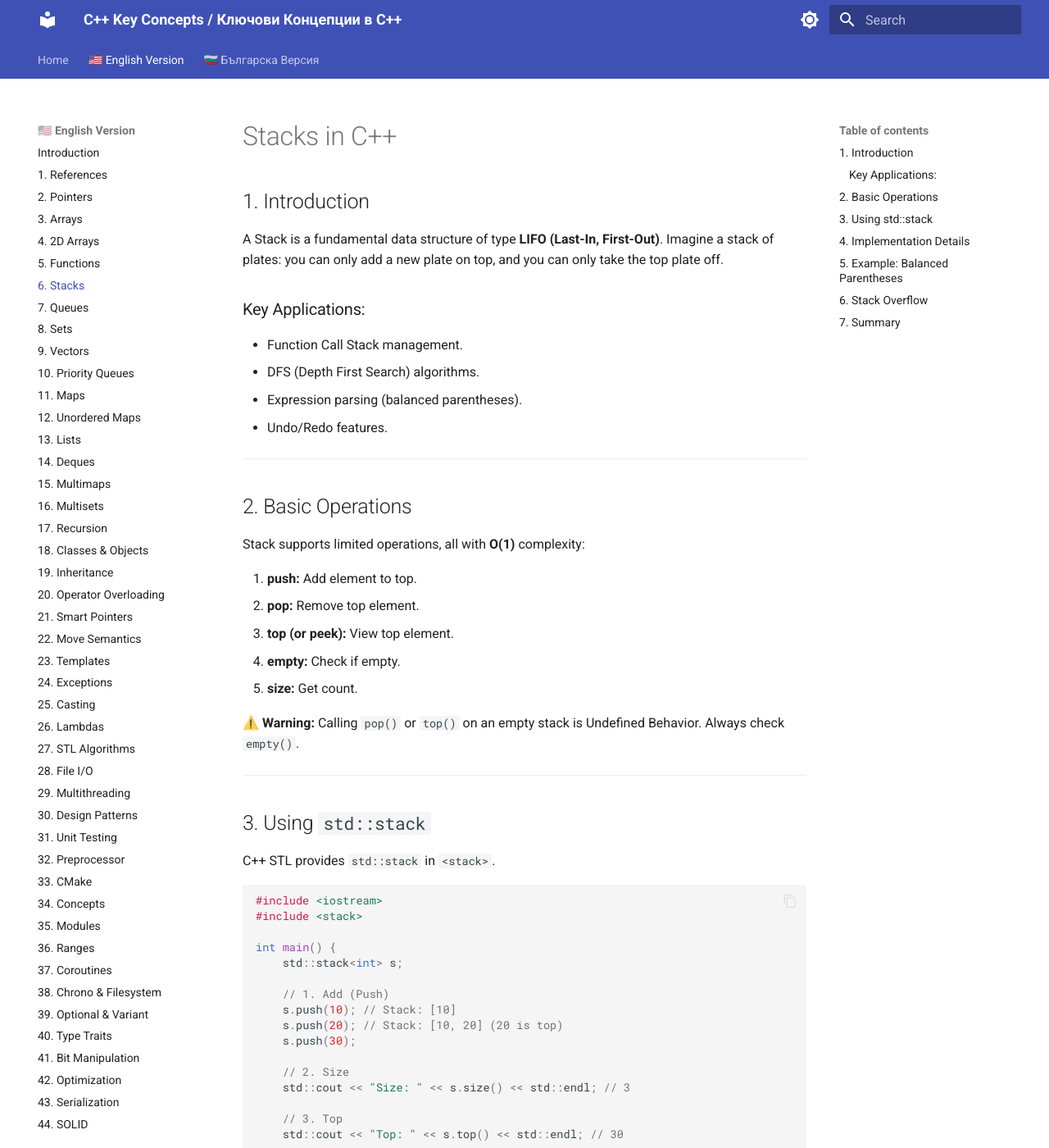
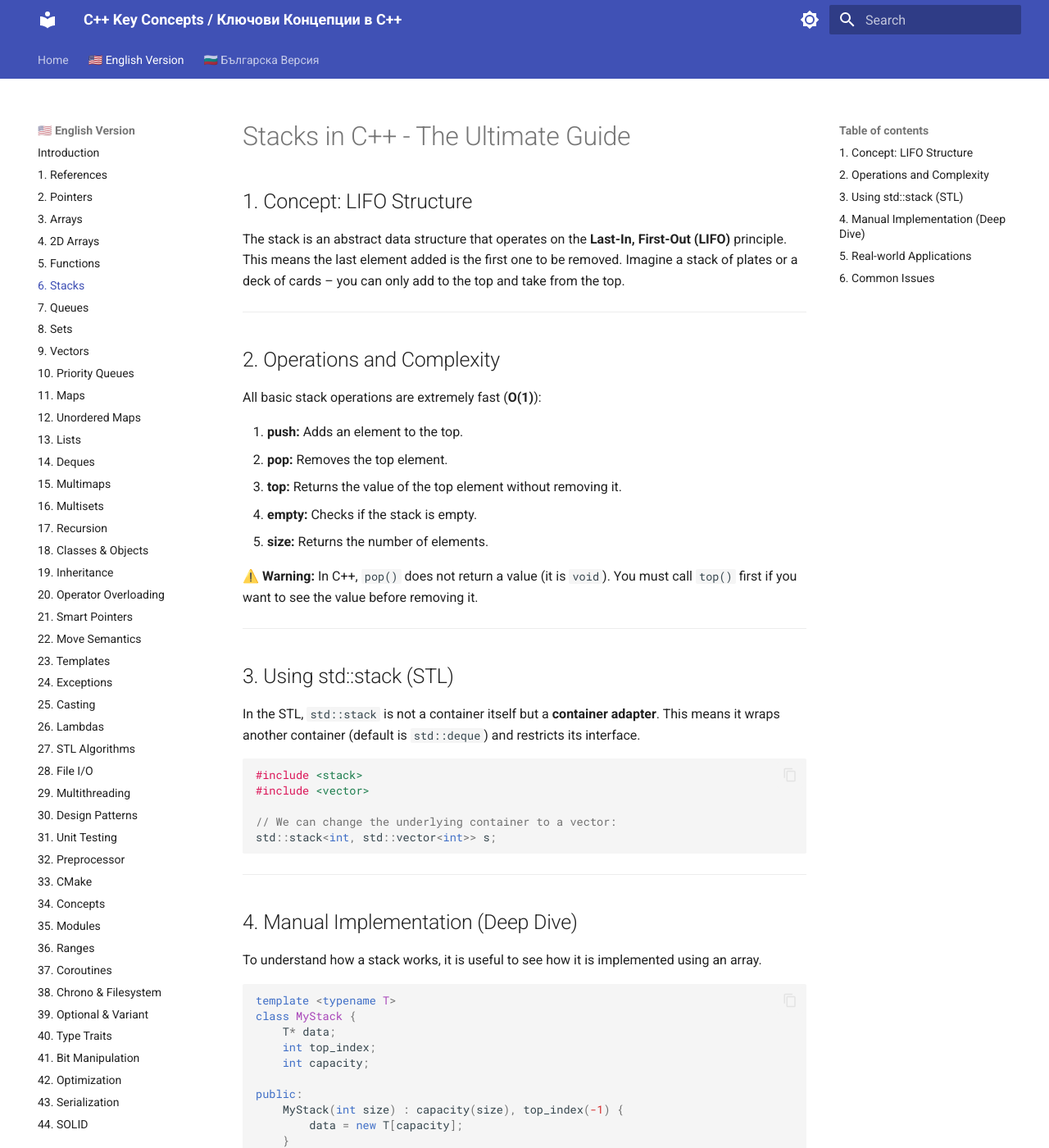
Before and after one commit to KadirYazadzhi/CPlusPlus---KeyConcepts, an MkDocs documentation site: the page built from docs/en/Stacks/Stacks.md, in a window 1280 px wide and 1400 px high. Shown: the whole window at 82% size. Built offline with MkDocs 1.6.1 and Material for MkDocs 9.7.7, drawn with Linux system fonts in a browser that asks for light colours; some of the changed text lies outside the part shown.

Commit message:
Docs: Update Stacks (Topic 6) with comprehensive content

````diff
--- a/docs/en/Stacks/Stacks.md
+++ b/docs/en/Stacks/Stacks.md
@@ -1,134 +1,85 @@
-# Stacks in C++
+# Stacks in C++ - The Ultimate Guide
 
-## 1. Introduction
-
-A Stack is a fundamental data structure of type **LIFO (Last-In, First-Out)**. Imagine a stack of plates: you can only add a new plate on top, and you can only take the top plate off.
-
-### Key Applications:
-*   Function Call Stack management.
-*   DFS (Depth First Search) algorithms.
-*   Expression parsing (balanced parentheses).
-*   Undo/Redo features.
+## 1. Concept: LIFO Structure
+The stack is an abstract data structure that operates on the **Last-In, First-Out (LIFO)** principle. This means the last element added is the first one to be removed. Imagine a stack of plates or a deck of cards – you can only add to the top and take from the top.
 
 ---
 
-## 2. Basic Operations
+## 2. Operations and Complexity
 
-Stack supports limited operations, all with **O(1)** complexity:
+All basic stack operations are extremely fast (**O(1)**):
 
-1.  **push:** Add element to top.
-2.  **pop:** Remove top element.
-3.  **top (or peek):** View top element.
-4.  **empty:** Check if empty.
-5.  **size:** Get count.
+1.  **push:** Adds an element to the top.
+2.  **pop:** Removes the top element.
+3.  **top:** Returns the value of the top element without removing it.
+4.  **empty:** Checks if the stack is empty.
+5.  **size:** Returns the number of elements.
 
-⚠️ **Warning:** Calling `pop()` or `top()` on an empty stack is Undefined Behavior. Always check `empty()`.
+⚠️ **Warning:** In C++, `pop()` does not return a value (it is `void`). You must call `top()` first if you want to see the value before removing it.
 
 ---
 
-## 3. Using `std::stack`
+## 3. Using std::stack (STL)
 
-C++ STL provides `std::stack` in `<stack>`.
+In the STL, `std::stack` is not a container itself but a **container adapter**. This means it wraps another container (default is `std::deque`) and restricts its interface.
 
 ```cpp
-#include <iostream>
 #include <stack>
+#include <vector>
 
-int main() {
-    std::stack<int> s;
-
-    // 1. Add (Push)
-    s.push(10); // Stack: [10]
-    s.push(20); // Stack: [10, 20] (20 is top)
-    s.push(30);
-
-    // 2. Size
-    std::cout << "Size: " << s.size() << std::endl; // 3
-
-    // 3. Top
-    std::cout << "Top: " << s.top() << std::endl; // 30
-
-    // 4. Remove (Pop)
-    s.pop(); // Removes 30
-    std::cout << "New Top: " << s.top() << std::endl; // 20
-
-    // 5. Iterate (destroys stack)
-    while (!s.empty()) {
-        std::cout << s.top() << " ";
-        s.pop();
-    }
-    // Output: 20 10
-
-    return 0;
-}
+// We can change the underlying container to a vector:
+std::stack<int, std::vector<int>> s;
 ```
 
 ---
 
-## 4. Implementation Details
+## 4. Manual Implementation (Deep Dive)
 
-`std::stack` is a **container adapter**. It doesn't manage memory directly but uses another container (default is `std::deque`) underneath.
+To understand how a stack works, it is useful to see how it is implemented using an array.
 
-You can swap the underlying container:
 ```cpp
-#include <vector>
-std::stack<int, std::vector<int>> vectorStack;
+template <typename T>
+class MyStack {
+    T* data;
+    int top_index;
+    int capacity;
+
+public:
+    MyStack(int size) : capacity(size), top_index(-1) {
+        data = new T[capacity];
+    }
+    ~MyStack() { delete[] data; }
+
+    void push(T val) {
+        if (top_index >= capacity - 1) throw std::overflow_error("Stack Overflow");
+        data[++top_index] = val;
+    }
+
+    void pop() {
+        if (top_index < 0) return;
+        top_index--;
+    }
+
+    T top() { return data[top_index]; }
+};
 ```
 
 ---
 
-## 5. Example: Balanced Parentheses
+## 5. Real-world Applications
 
-Check if `{[()]}` is valid.
-
-**Algorithm:**
-1.  Iterate string.
-2.  If open bracket `(`, `{`, `[`, push to stack.
-3.  If closed bracket:
-    *   Stack empty -> Error.
-    *   Top matches? Pop.
-    *   Mismatch -> Error.
-4.  Stack empty at end -> Valid.
-
-```cpp
-#include <iostream>
-#include <stack>
-#include <string>
-
-bool isValid(std::string expression) {
-    std::stack<char> s;
-
-    for (char c : expression) {
-        if (c == '(' || c == '{' || c == '[') {
-            s.push(c);
-        } else {
-            if (s.empty()) return false;
-
-            char top = s.top();
-            if ((c == ')' && top == '(') ||
-                (c == '}' && top == '{') ||
-                (c == ']' && top == '[')) {
-                s.pop();
-            } else {
-                return false;
-            }
-        }
-    }
-    return s.empty();
-}
-```
+1.  **Call Stack:** Managing function calls in the CPU.
+2.  **Reverse Polish Notation (RPN):** Calculating mathematical expressions.
+3.  **Undo/Redo:** In text editors like VS Code or Word.
+4.  **DFS (Depth First Search):** Traversing graphs.
+5.  **Bracket Balancing:** Checking if brackets in code are correctly closed.
 
 ---
 
-## 6. Stack Overflow
+## 6. Common Issues
 
-Occurs when the system Call Stack (fixed size) runs out of memory, usually due to infinite recursion. `std::stack` uses Heap memory, so it is limited only by RAM.
+*   **Stack Overflow:** When adding too many elements to a fixed-size stack (often during infinite recursion).
+*   **Empty Access:** Attempting to call `top()` or `pop()` on an empty stack leads to a crash. Always check `!s.empty()`.
 
 ---
-
-## 7. Summary
-
-*   LIFO structure.
-*   Use `std::stack`.
-*   Check `!empty()` before access.
-*   Complexity: O(1).
+*(This document is part of the "C++ Key Concepts" course)*
````
Also changed, not shown: docs/bg/Stacks/Stacks.md (+47 -150 lines).
